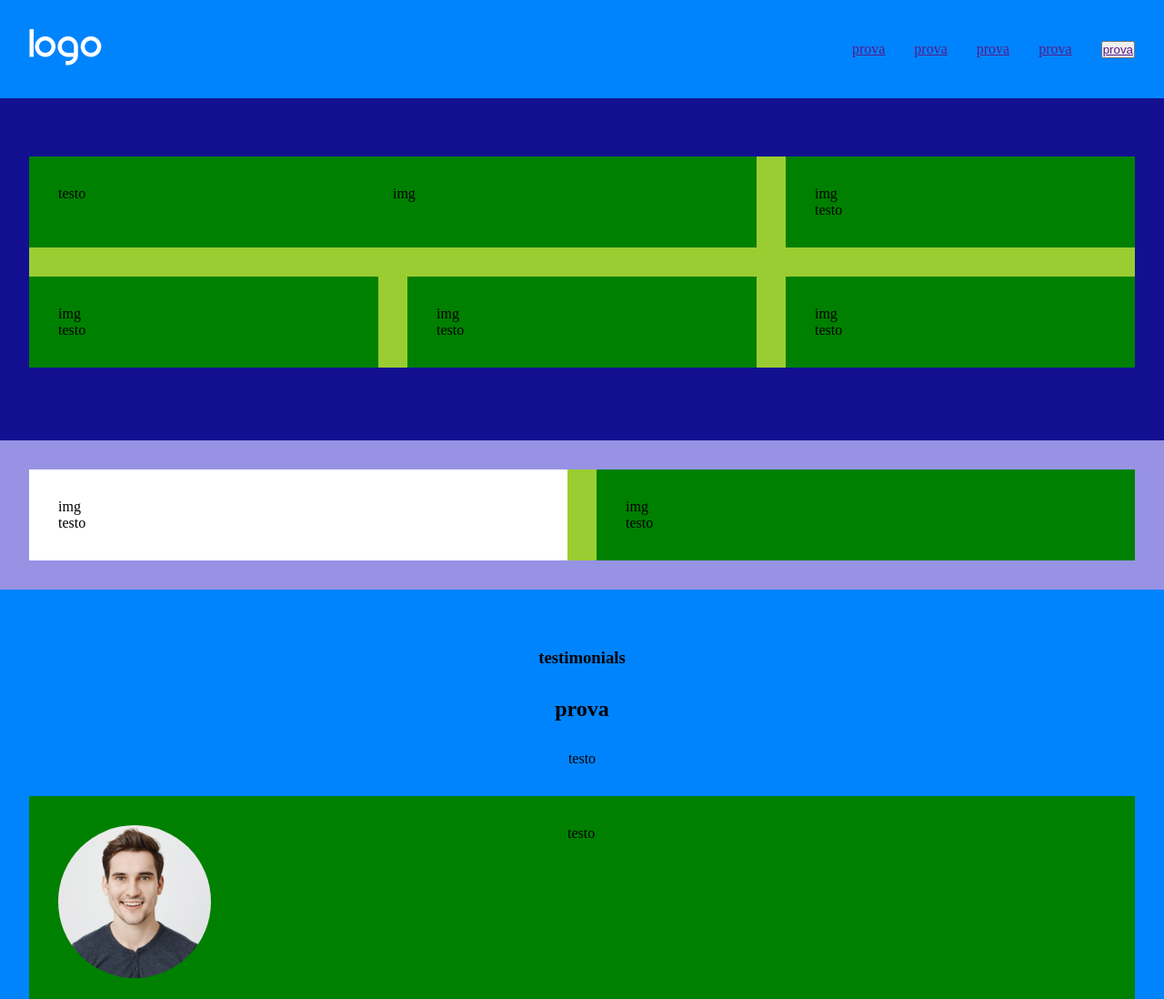
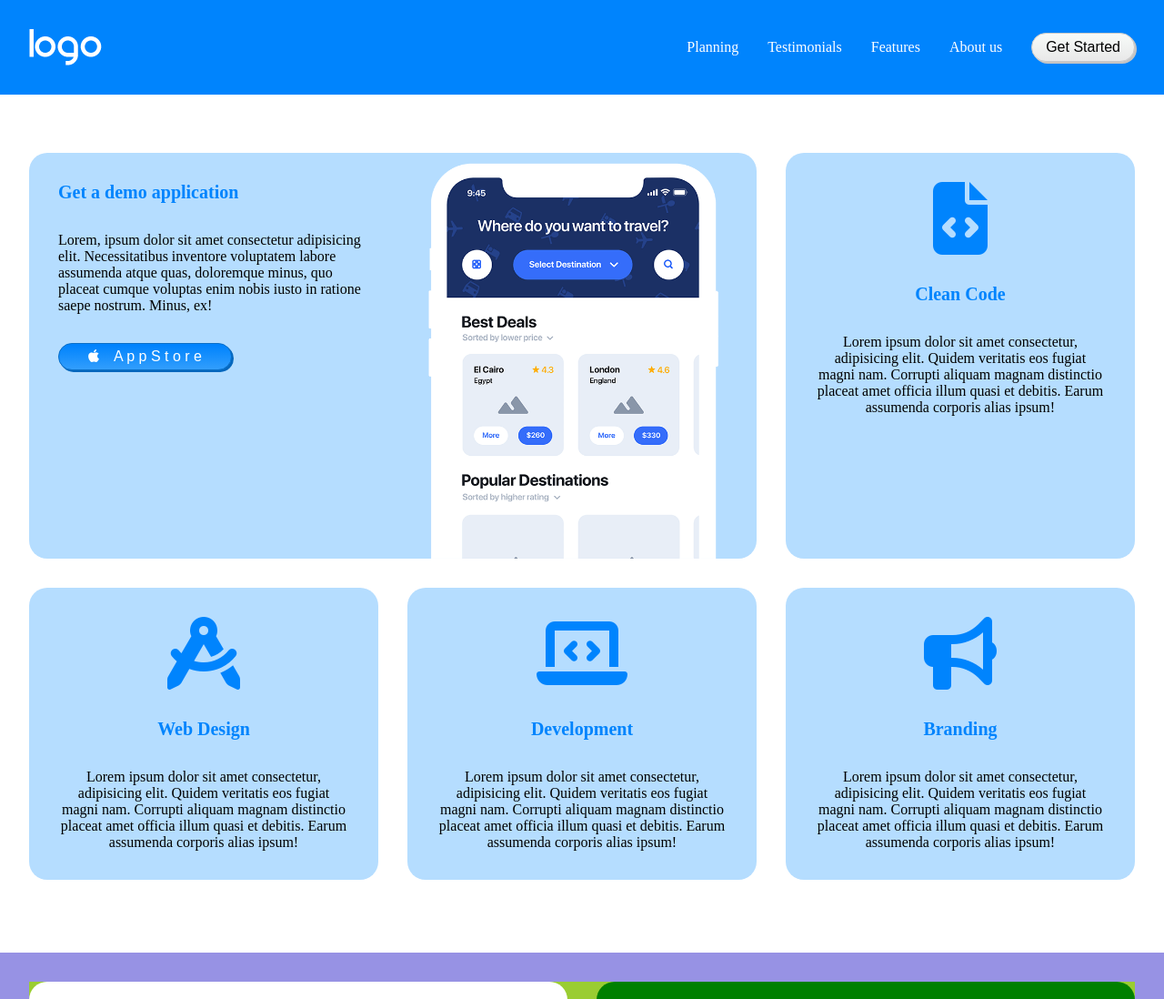
Before and after one commit to FedericoFinco/htmlcss-responsive-layout, a plain HTML site: page index.html in a window 1280 px wide. Shown: the top 1098 px of the page at 91% size. Drawn offline with Linux system fonts and the light colour scheme.

Commit message:
dev (header, main) : header and first section done. time to take a break.

```diff
--- a/css/style.css
+++ b/css/style.css
@@ -7,6 +7,8 @@
     margin: 0;
     box-sizing: border-box;
 }
+a, a:visited, a:hover, a:active { color:white; }
+a{text-decoration: none;}
 
 body.debug{
     background-color: rgb(145, 42, 16);
@@ -17,6 +19,7 @@ body.debug{
 .justifyCenter{justify-content: center;}
 .justifySpaceBetween{justify-content: space-between;}
 .alignItemsCenter{align-items: center;}
+.alignFlexStart{align-items: flex-start;}
 .directionColumn{flex-direction: column;}
 
 .textAlingCenter{text-align: center;}
@@ -32,6 +35,7 @@ body.debug{
 
 .pad2{padding: 2rem;}
 .gap2{gap: 2rem;}
+.gap{gap: 1rem;}
 
 
 .row{display: flex;
@@ -41,6 +45,46 @@ body.debug{
 .secondaryColor{background-color: #9792e4;}
 .whiteColor{background-color: white;}
 
+.myButton {
+	box-shadow: 2px 2px 0px 0px #c4c4c4;
+	background:linear-gradient(to bottom, #f7faf8 5%, #e8e8e8 100%);
+	background-color:#f7faf8;
+	border-radius:100px;
+	border:1px solid #c9c9c9;
+	display:inline-block;
+	cursor:pointer;
+	color:#000000;
+	padding:6px 15px;
+	text-decoration:none;
+}
+.myButton:hover {
+	background:linear-gradient(to bottom, #e8e8e8 5%, #f7faf8 100%);
+	background-color:#e8e8e8;
+}
+.myButton:active {
+	position:relative;
+	top:1px;
+}
+
+.myButton.CBlue{
+    background:linear-gradient(to bottom, #0083fd 5%, #329efc 100%);
+	background-color:#0083fd;
+    color:#ffffff;
+    box-shadow: 2px 2px 0px 0px #0467bd;
+    border:1px solid #0a6fc7;
+}
+.myButton.CBlue:hover {
+	background:linear-gradient(to bottom, #329efc 5%, #0083fd 100%);
+	background-color:#329efc;
+}
+
+img{
+    width: 100%;
+    display: block;
+}
+
+h3{font-size: 1.25rem;}
+p{font-size: 1rem;}
 /******** HEADER **********/
 
 header{
@@ -55,6 +99,9 @@ header{
     margin: 0 auto;
 }
 
+header .navbar button>a {color: black;}
+header .navbar a:hover{color: #5044fd;}
+
 /************** MAIN **********/
 .hero{
     border-radius: 20px;
@@ -62,8 +109,28 @@ header{
     margin-bottom: 3rem;
 }
 
+.hero .card{
+    background-color: #b5ddff;
+}
+
+.hero .myButton i{
+    padding-right: 1rem;
+    font-size: 1rem;
+}
+.hero i{
+    font-size: 5rem;
+}
+.hero .myButton.CBlue{
+    padding: 0.3rem 2rem;
+}
+
+.hero .card:first-child .card-content:last-child
+{width: 50%;}
+
+.hero h3{color: #0084fd;}
 .card{
     width: 100%;
+    border-radius: 20px;
 }
 
 .card-content{
--- a/index.html
+++ b/index.html
@@ -15,13 +15,13 @@
                 <div class="logo">
                     <img src="./img/logo.png" alt="">
                 </div>
-                <div class="navbar flex gap2">
-                    <a href=""><p>prova</p></a>
-                    <a href=""><p>prova</p></a>
-                    <a href=""><p>prova</p></a>
-                    <a href=""><p>prova</p></a>
-                    <button>
-                        <a href=""><p>prova</p></a>
+                <div class="navbar flex gap2 alignItemsCenter">
+                    <a href=""><p>Planning</p></a>
+                    <a href=""><p>Testimonials</p></a>
+                    <a href=""><p>Features</p></a>
+                    <a href=""><p>About us</p></a>
+                    <button class="myButton">
+                        <a href=""><p>Get Started</p></a>
                     </button>
                 </div>
                 <div class="hamb">
@@ -31,27 +31,35 @@
         </section>
     </header>
     <main>
-        <section class="pad2">
-            <div class="row boxed hero debugYellow gap2">
-                <div class="card row pad2 debugGreen">
-                    <div class="card-content">testo</div>
-                    <div class="card-content">img</div>
+        <section class="whiteColor pad2">
+            <div class="row boxed hero gap2">
+                <div class="card row">
+                    <div class="card-content flex directionColumn alignFlexStart gap2 pad2">
+                        <h3>Get a demo application</h3>
+                        <p>Lorem, ipsum dolor sit amet consectetur adipisicing elit. Necessitatibus inventore voluptatem labore assumenda atque quas, doloremque minus, quo placeat cumque voluptas enim nobis iusto in ratione saepe nostrum. Minus, ex!</p>
+                        <button class="myButton CBlue"><p><i class="fa-brands fa-apple"></i>A p p  S t o r e</p></button>
+                    </div>
+                    <div class="card-content"><img src="./img/phone.png" alt=""></div>
                 </div>
-                <div class="card flex directionColumn pad2 debugGreen">
-                    <div class="card-content">img</div>
-                    <div class="card-content">testo</div>
+                <div class="card flex directionColumn pad2 gap2 alignItemsCenter textAlingCenter">
+                    <div><h3><i class="fa-solid fa-file-code"></i></h3></div>
+                    <div><h3>Clean Code</h3></div>
+                    <p>Lorem ipsum dolor sit amet consectetur, adipisicing elit. Quidem veritatis eos fugiat magni nam. Corrupti aliquam magnam distinctio placeat amet officia illum quasi et debitis. Earum assumenda corporis alias ipsum!</p>
                 </div>
-                <div class="card flex directionColumn pad2 debugGreen">
-                    <div class="card-content">img</div>
-                    <div class="card-content">testo</div>
+                <div class="card flex directionColumn pad2 gap2 alignItemsCenter textAlingCenter">
+                    <div><h3><i class="fa-sharp fa-solid fa-compass-drafting "></i></i></h3></div>
+                    <div><h3>Web Design</h3></div>
+                    <p>Lorem ipsum dolor sit amet consectetur, adipisicing elit. Quidem veritatis eos fugiat magni nam. Corrupti aliquam magnam distinctio placeat amet officia illum quasi et debitis. Earum assumenda corporis alias ipsum!</p>
                 </div>
-                <div class="card flex directionColumn pad2 debugGreen">
-                    <div class="card-content">img</div>
-                    <div class="card-content">testo</div>
+                <div class="card flex directionColumn pad2 gap2 alignItemsCenter textAlingCenter">
+                    <div><h3><i class="fa-sharp fa-solid fa-laptop-code"></i></h3></div>
+                    <div><h3>Development</h3></div>
+                    <p>Lorem ipsum dolor sit amet consectetur, adipisicing elit. Quidem veritatis eos fugiat magni nam. Corrupti aliquam magnam distinctio placeat amet officia illum quasi et debitis. Earum assumenda corporis alias ipsum!</p>
                 </div>
-                <div class="card flex directionColumn pad2 debugGreen">
-                    <div class="card-content">img</div>
-                    <div class="card-content">testo</div>
+                <div class="card flex directionColumn pad2 gap2 alignItemsCenter textAlingCenter">
+                    <div><h3><i class="fa-sharp fa-solid fa-bullhorn"></i></h3></div>
+                    <div><h3>Branding</h3></div>
+                    <p>Lorem ipsum dolor sit amet consectetur, adipisicing elit. Quidem veritatis eos fugiat magni nam. Corrupti aliquam magnam distinctio placeat amet officia illum quasi et debitis. Earum assumenda corporis alias ipsum!</p>
                 </div>
         </section>
         <!-- strategic planning -->
```
